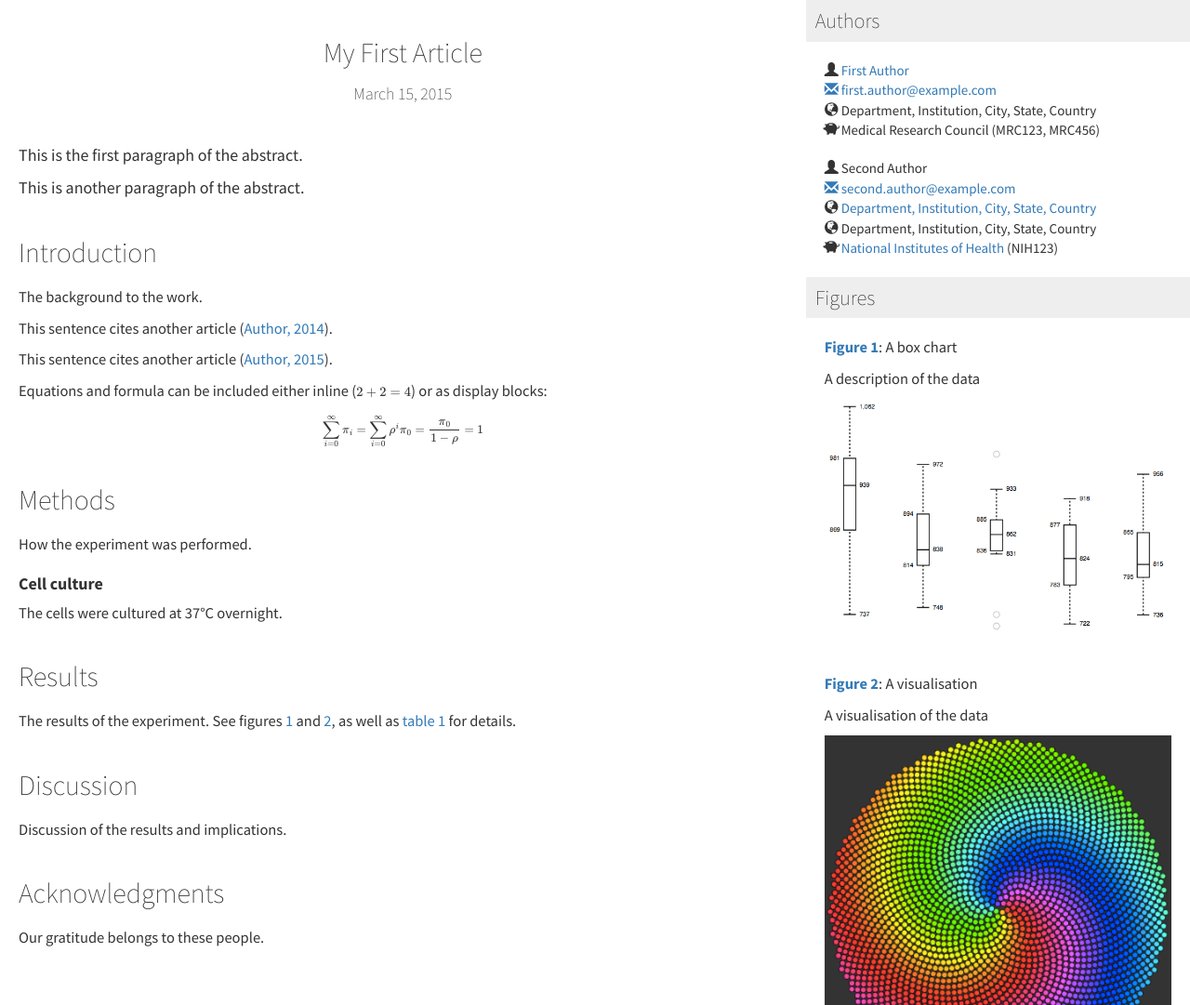
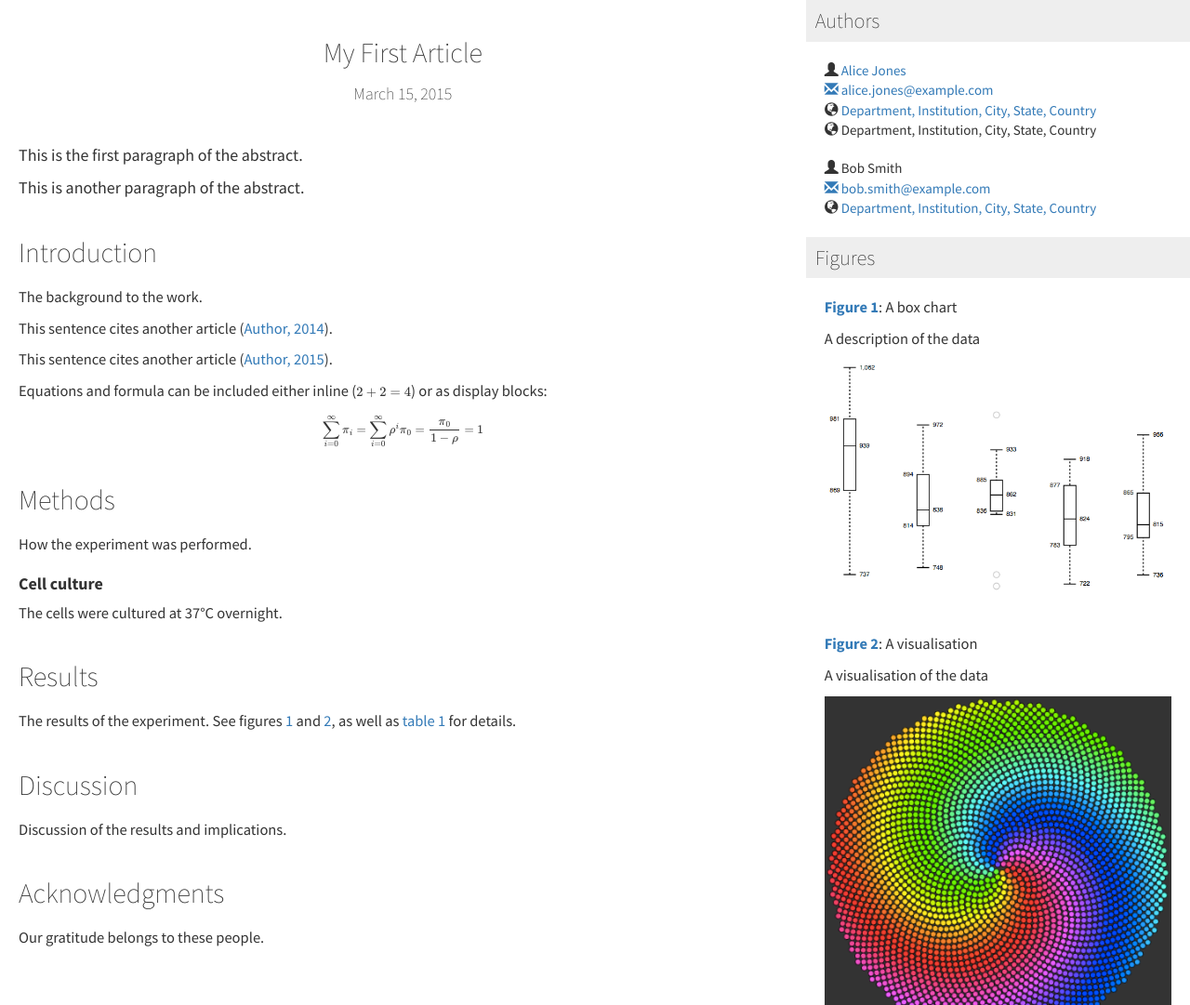
Before and after one commit to PeerJ/paper-now, a Jekyll site: the page built from index.md, in a window 1280 px wide. Shown: the whole page at 93% size. Built offline with Jekyll 4.4.1, drawn with Linux system fonts in a browser that asks for light colours; nearby versions of some CDN libraries; formulas are drawn with MathJax 3; a script that is not in the unit is left out; some of the changed lines change nothing that is shown.

Commit message:
Use references in article.yml

```diff
--- a/_data/article.yml
+++ b/_data/article.yml
@@ -1,54 +1,89 @@
+# Note: to avoid writing the same data out multiple times,
+# identifiers (starting with "&") are referenced later (starting with "*")
+
 title: "My First Article"
+date: 2015-03-15T12:00:00Z
 doi: # e.g. 10.1234/example.1
-date: "2015-03-15T12:00:00" # e.g. 2015-03-02
+
+organizations: # defined here, used in "affiliations" and "grants", below
+  - &stanford
+      address: "Department, Institution, City, State, Country"
+      url: http://mathematics.stanford.edu/
+
+  - &harvard
+      address: "Department, Institution, City, State, Country"
+
+  - &mrc
+      name: "Medical Research Council"
+      sameAs: "http://dx.doi.org/10.13039/501100000265"
+
+  - &nih
+      name: "National Institutes of Health"
+      url: http://www.nih.gov/
+      sameAs: "http://dx.doi.org/10.13039/100000002"
+
 authors:
-  - id: "https://orcid.org/00000000-0000-0000-000001"
-    name: "First Author"
-    email: "first.author@example.com"
-    url: http://example.com/authors/1
-    affiliations:
-      - address: "Department, Institution, City, State, Country"
-    funders:
-        - name: "Medical Research Council"
-          doi: "10.13039/501100000265"
-          awards: [ "MRC123", "MRC456" ]
-  - id: "https://orcid.org/00000000-0000-0000-000002"
-    name: "Second Author"
-    email: "second.author@example.com"
-    affiliations:
-      - address: "Department, Institution, City, State, Country"
-        url: http://mathematics.stanford.edu/
-      - address: "Department, Institution, City, State, Country"
-    funders:
-      - name: "National Institutes of Health"
-        url: http://www.nih.gov/
-        doi: "10.13039/100000002"
-        awards: [ "NIH123" ]
-contributions: # http://dictionary.casrai.org/Contributor_Roles
+  - &alice-jones
+      name: "Alice Jones"
+      email: "alice.jones@example.com"
+      url: http://example.com/authors/1
+      sameAs: "https://orcid.org/00000000-0000-0000-000001"
+      affiliations:
+        - *stanford
+        - *harvard
+
+  - &bob-smith
+      name: "Bob Smith"
+      email: "bob.smith@example.com"
+      sameAs: "https://orcid.org/00000000-0000-0000-000002"
+      affiliations:
+        - *stanford
+
+grants:
+  - &mrc123
+    name: MRC123
+    agent: *mrc
+    recipients:
+      - *alice-jones
+      - *bob-smith
+
+  - &mrc456
+    name: MRC456
+    agent: *mrc
+    recipients:
+      - *alice-jones
+      - *bob-smith
+
+  - &nih123
+    name: NIH123
+    agent: *nih
+    recipients:
+      - *alice-jones
+
+contributions:
   - name: "Methodology"
     url: http://dictionary.casrai.org/Contributor_Roles/Methodology
     contributors:
-      - id: https://orcid.org/00000000-0000-0000-000001
-        name: "First Author"
-      - id: https://orcid.org/00000000-0000-0000-000002
-        name: "Second Author"
+      - *alice-jones
+      - *bob-smith
+
   - name: "Investigation"
     url: http://dictionary.casrai.org/Contributor_Roles/Investigation
     contributors:
-      - id: https://orcid.org/00000000-0000-0000-000002
-        name: "Second Author"
+      - *alice-jones
+      - *bob-smith
+
   - name: "Software"
     url: http://dictionary.casrai.org/Contributor_Roles/Software
     contributors:
-      - id: https://orcid.org/00000000-0000-0000-000002
-        name: "Second Author"
+      - *bob-smith
+
   - name: "Writing - original draft"
     url: http://dictionary.casrai.org/Contributor_Roles/Writing_%E2%80%93_original_draft
     contributors:
-      - id: https://orcid.org/00000000-0000-0000-000001
-        name: "First Author"
+      - *alice-jones
+
   - name: "Writing - review & editing"
     url: http://dictionary.casrai.org/Contributor_Roles/Writing_%E2%80%93_review_%26_editing
     contributors:
-      - id: https://orcid.org/00000000-0000-0000-000001
-        name: "Second Author"
+      - *bob-smith
--- a/_includes/authors.html
+++ b/_includes/authors.html
@@ -1,7 +1,7 @@
 <ul class="list-unstyled">
     {% for author in include.authors %}
     <li class="author" itemprop="author" itemscope itemtype="http://schema.org/Person"
-        itemid="{{ author.id }}">
+        itemid="{{ author.sameAs }}">
         <div itemprop="name">
             <span class="glyphicon glyphicon-user"></span>
             {% if author.url %}
--- a/_includes/contributions.html
+++ b/_includes/contributions.html
@@ -11,9 +11,7 @@
                 <ul class="list-unstyled">
                     {% for contributor in contribution.contributors %}
                         <li itemprop="contributor" itemscope itemtype="http://schema.org/Person"
-                            itemid="{{ contributor.id }}">
-                            <a href="{{ contributor.id }}">{{ contributor.name }}</a>
-                        </li>
+                          itemid="{{ contributor.sameAs }}">{{ contributor.name }}</li>
                     {% endfor %}
                 </ul>
             </li>
```
